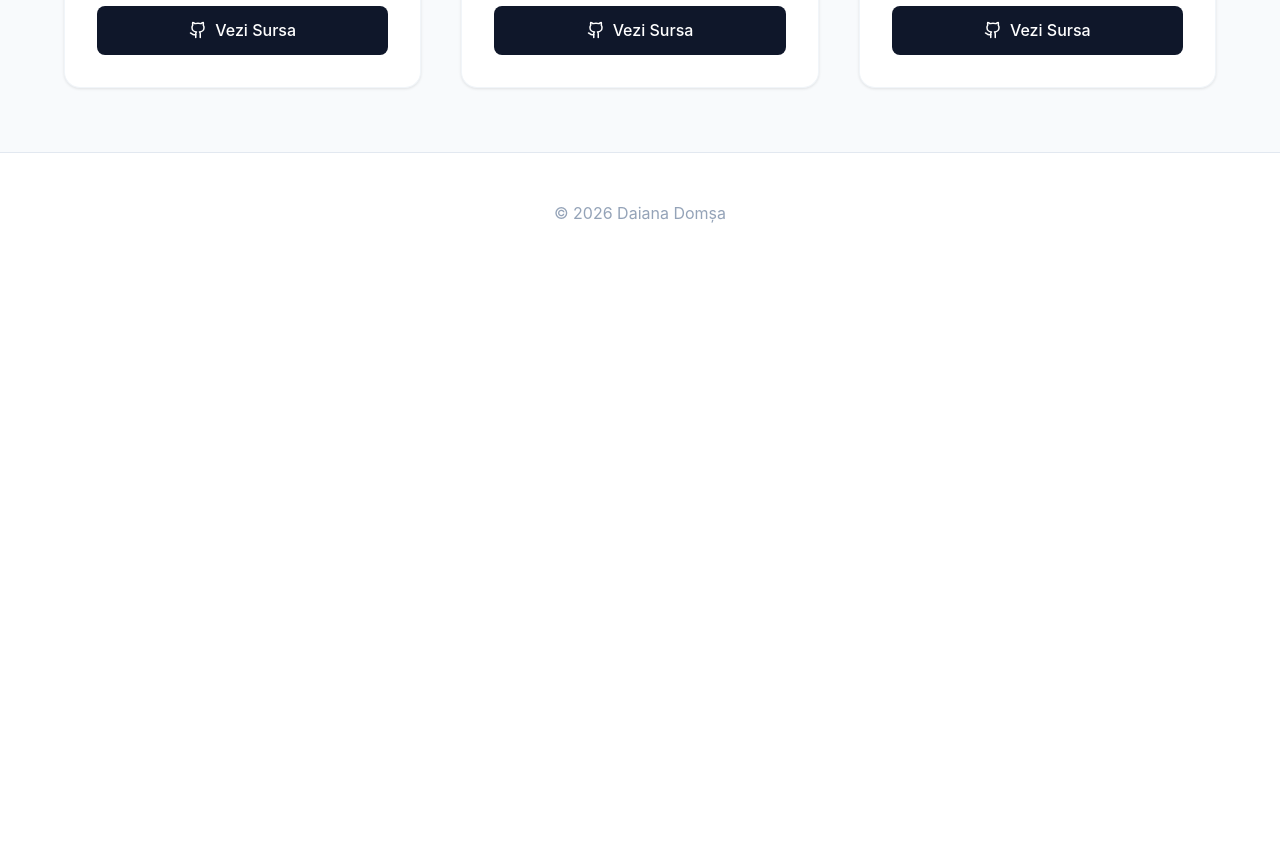
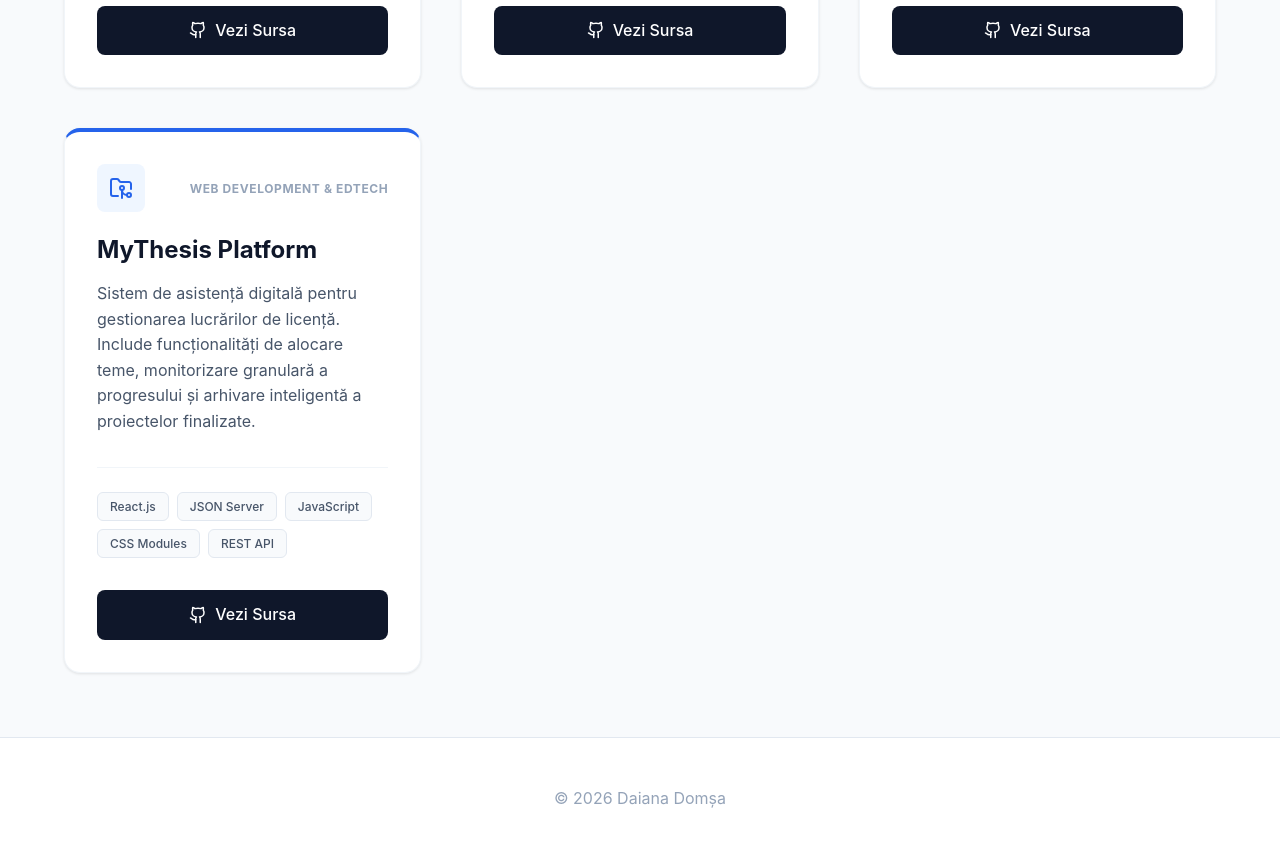
Before and after one commit to nkororo/nkororo.github.io, a React (Vite) app: page / in a window 1280 px wide. Shown: the part 1540-2386 px from the top of the page. Before the commit the page ends 1815 px from the top, so only its background shows below. Built offline with nearby package versions, Linux system fonts and the light colour scheme.

Commit message:
Update projects.js

```diff
--- a/src/data/projects.js
+++ b/src/data/projects.js
@@ -53,5 +53,13 @@ export const projects = [
     category: "Data Science & Machine Learning",
     githubLink: "https://github.com/nkororo/Phishing-Websites-Detection",
 
+  },
+  {
+  id: 7,
+  title: "MyThesis Platform",
+  description: "Sistem de asistență digitală pentru gestionarea lucrărilor de licență. Include funcționalități de alocare teme, monitorizare granulară a progresului și arhivare inteligentă a proiectelor finalizate.",
+  tags: ["React.js", "JSON Server", "JavaScript", "CSS Modules", "REST API"],
+  category: "Web Development & EdTech",
+  githubLink: "https://github.com/nkororo/my-thesis-platform",
   }
 ];
```
